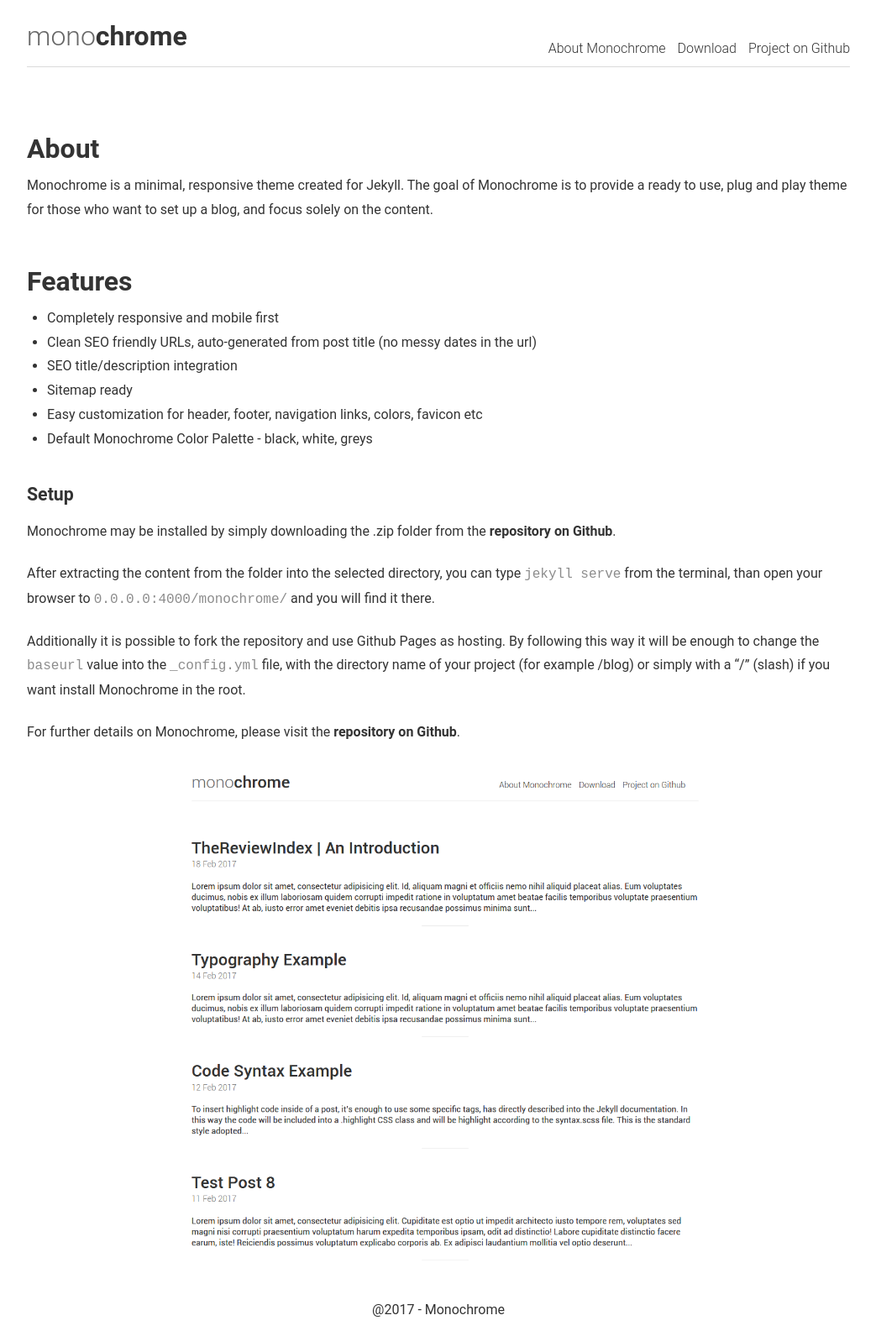
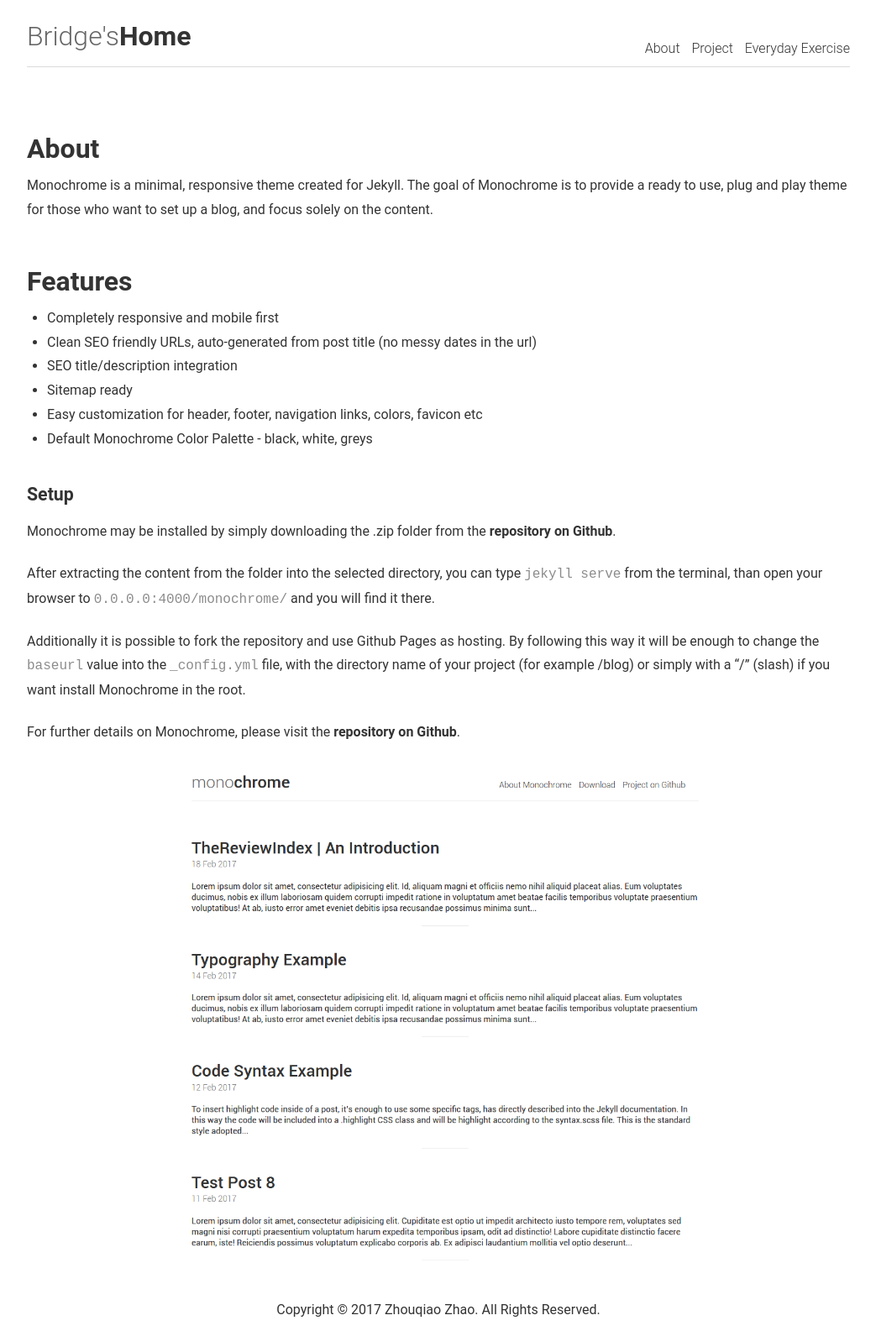
Before and after one commit to Bridgee/Bridgee.github.io, a Jekyll site: the page built from about.md, in a window 1280 px wide. Shown: the whole page at 84% size, without its empty margins (118-1161 px from the left). Built offline with Jekyll 4.4.1, drawn with Linux system fonts in a browser that asks for light colours.

Commit message:
config change

```diff
--- a/_config.yml
+++ b/_config.yml
@@ -1,11 +1,11 @@
 # Site settings
-title: Monochrome | A minimal, responsive Jekyll blog theme
-description: "A minimal, responsive, ready to use blog template, built with Jekyll."
-url: "http://www.dyutibarma.github.io/monochrome"
+title: Bridge's
+description: "Where Bridge writing."
+url: "https://2bridgee.com"
 author:
-  name: "The Review Index"
-  email: "dyutibarma@gmail.com"
-  url: "https://thereviewindex.com"
+  name: "Zhouqiao Zhao"
+  email: "bridgeaffiliation@gmail.com"
+  url: "https://2bridgee.com"
 
 # Build settings
 baseurl: / # Change this to your relative path (ex: /blog/), or leave just a /
--- a/_includes/footer.html
+++ b/_includes/footer.html
@@ -1 +1 @@
-<footer><span>@2017 - Monochrome</span></footer>
+<footer><span>Copyright © 2017 Zhouqiao Zhao. All Rights Reserved.</span></footer>
--- a/_includes/header.html
+++ b/_includes/header.html
@@ -3,7 +3,7 @@
     <span class="f-left">
       <a href="{{ site.baseurl }}/">
         <h1>
-          <span>mono</span>chrome
+          <span>Bridge's</span>Home
         </h1>
       </a>
     </span>
--- a/_includes/link.html
+++ b/_includes/link.html
@@ -1,2 +1,2 @@
-<a href="https://github.com/thereviewindex/monochrome/archive/master.zip">Download</a>
-<a href="https://github.com/thereviewindex/monochrome">Project on Github</a>
+<a href="https://github.com/Bridgee">Project</a>
+<a href="https://github.com/Bridgee/EveryDaySport/issues/1">Everyday Exercise</a>
--- a/about.md
+++ b/about.md
@@ -1,6 +1,6 @@
 ---
 layout: page
-title: About Monochrome
+title: About
 description: This page describes monochrome.
 ---
 ## About
```
